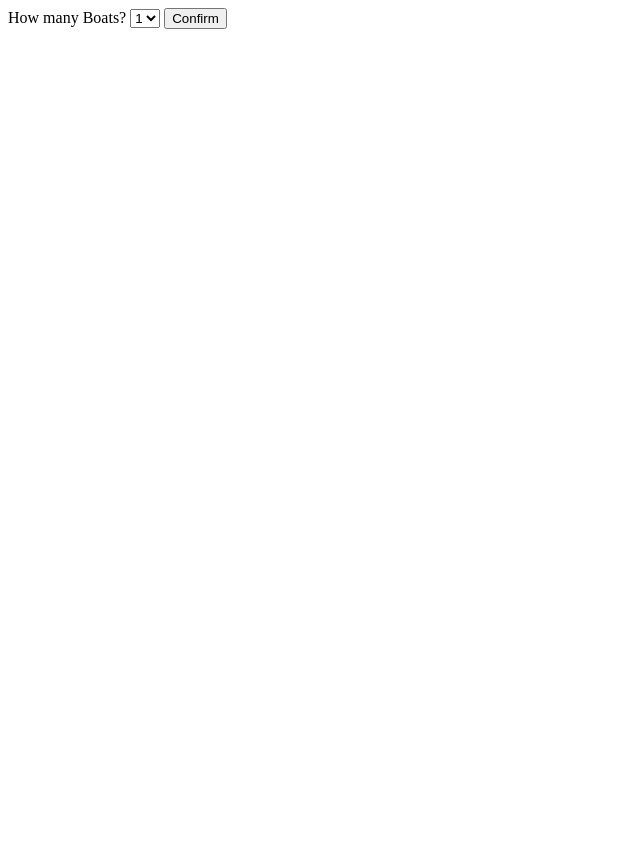
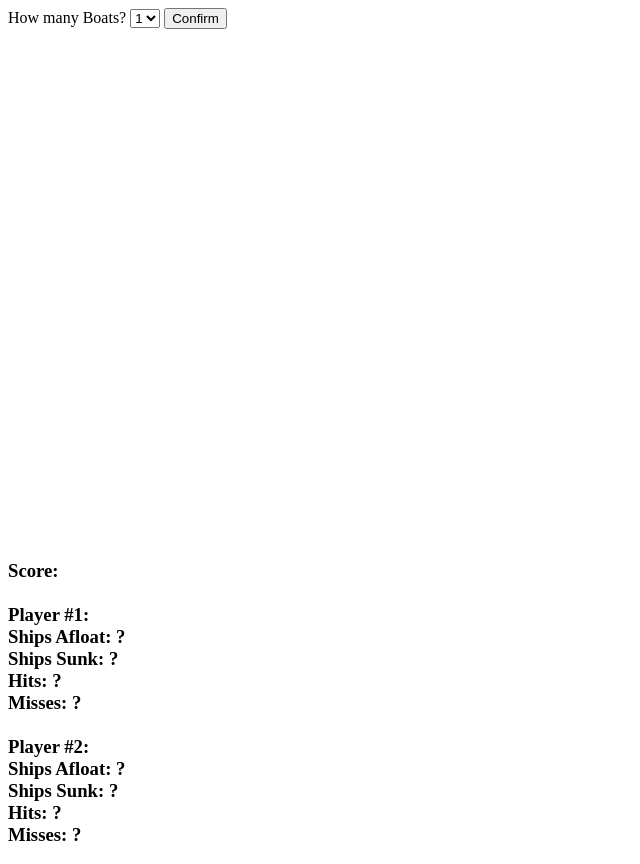
Before and after one commit to ephing/Battleship, a plain HTML site: page index.html in a window 1280 px wide. Shown: the whole page, without its empty margins (0-640 px from the left). Before the commit the page ends 800 px from the top, so only its background shows below. Drawn offline with Linux system fonts and the light colour scheme.

Commit message:
Scoreboard Creation

```diff
--- a/index.html
+++ b/index.html
@@ -306,6 +306,25 @@
             </tr>
         </table>
     </div>
+
+    <!-- Scoreboard -->
+    <div id = "Scoreboard">
+      <h3>
+        Score:<br>
+        <br>
+        Player #1:<br>
+          Ships Afloat: <strong id = "player1Score">?</strong> <br>
+          Ships Sunk: <strong id = "player1ShipsSunk">?</strong> <br>
+          Hits: <strong id = "player1HitCount">?</strong> <br>
+          Misses: <strong id = "player1MissCount">?</strong> <br>
+          <br>
+        Player #2: <br>
+          Ships Afloat: <strong id = "player2Score">?</strong> <br>
+          Ships Sunk: <strong id = "player2ShipsSunk">?</strong> <br>
+          Hits: <strong id = "player2HitCount">?</strong> <br>
+          Misses: <strong id = "player2MissCount">?</strong> <br>
+      </h3>
+    </div>
 </body>
 
 </html>
```
